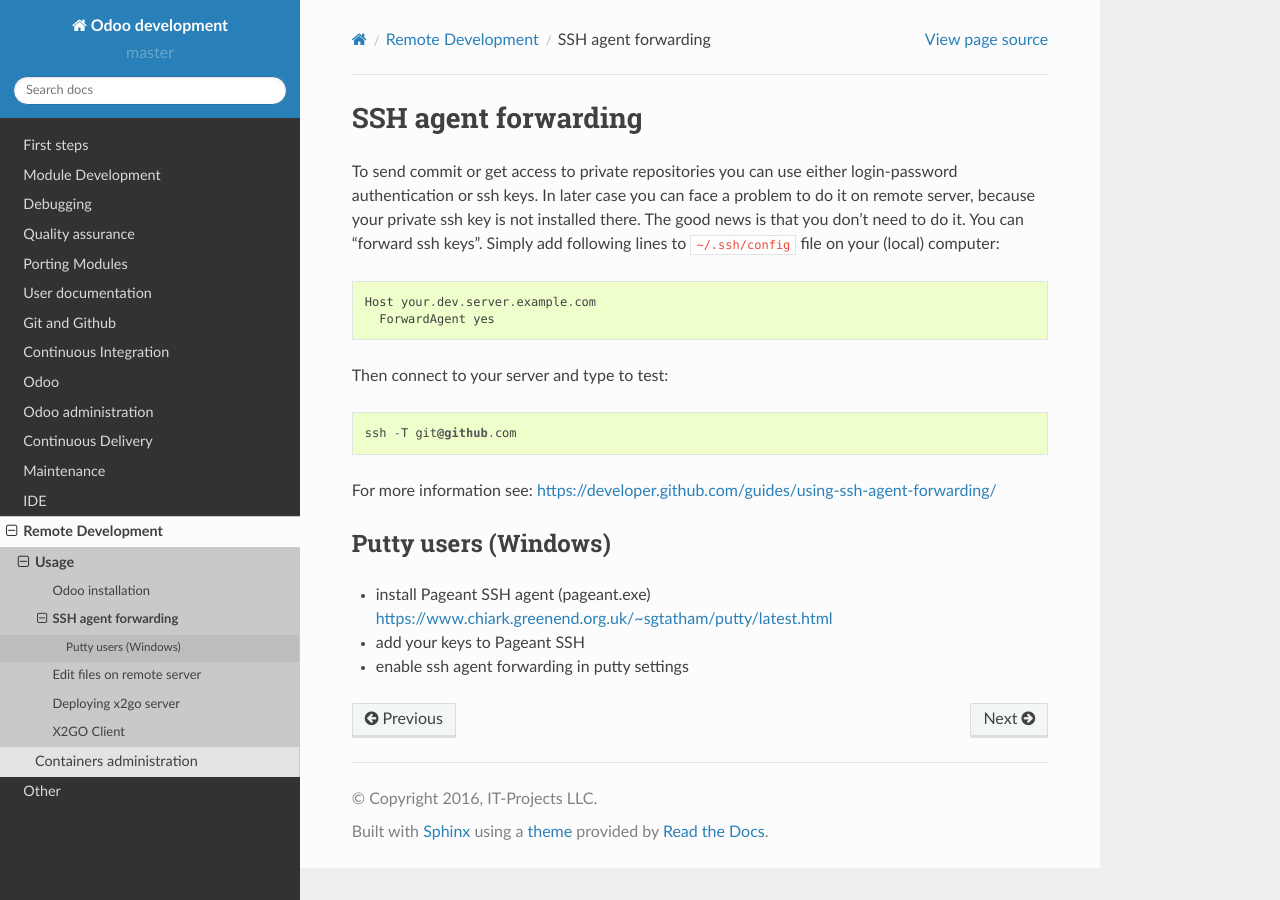
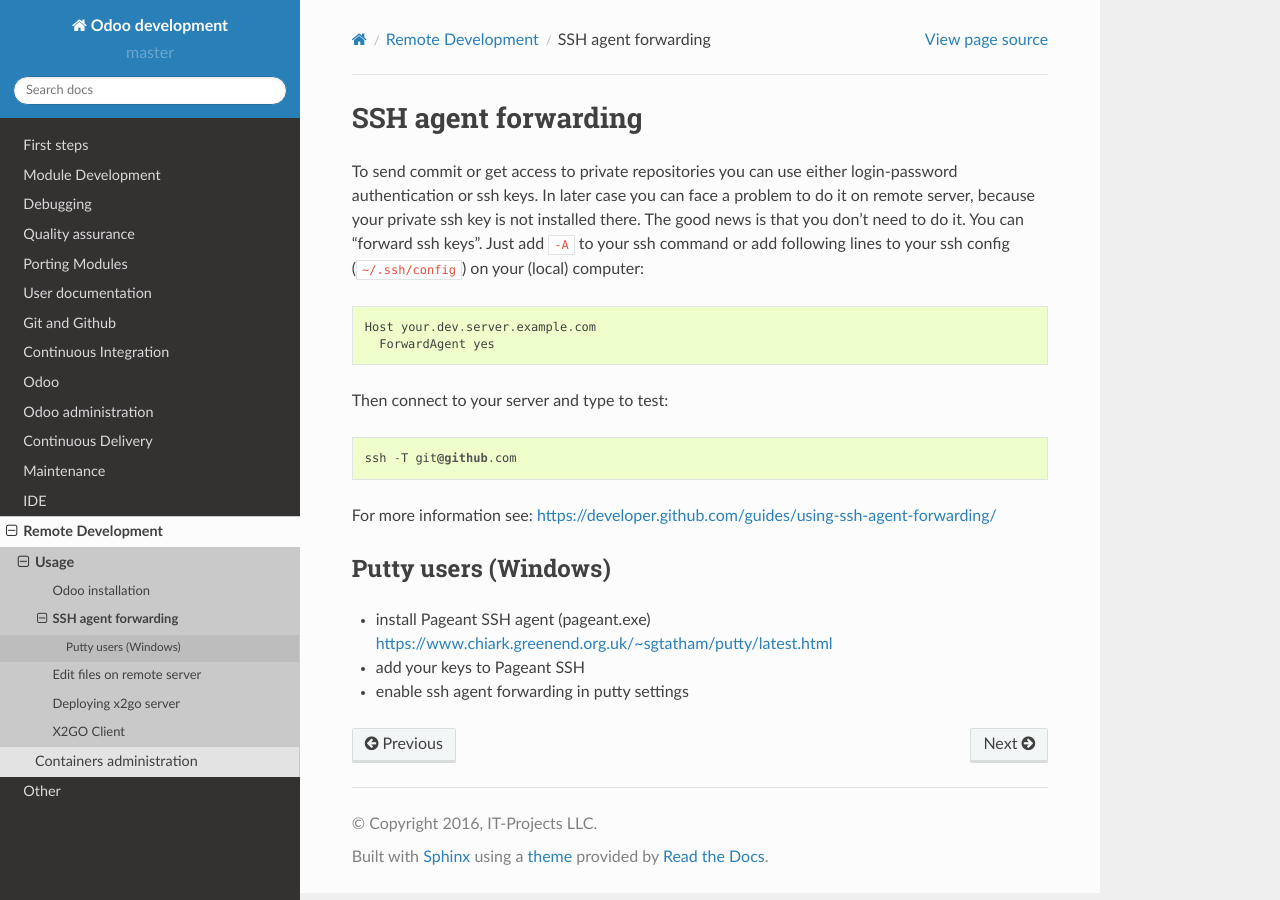
Before and after one commit to itpp-labs/odoo-development, a Sphinx documentation site: the page built from docs/remote-dev/ssh-forwarding.rst, in a window 1280 px wide. Built offline with Sphinx 7.4.7 and the Read the Docs theme 2.0.0, drawn with Linux system fonts in a browser that asks for light colours.

Commit message:
Update ssh-forwarding.rst

```diff
--- a/docs/remote-dev/ssh-forwarding.rst
+++ b/docs/remote-dev/ssh-forwarding.rst
@@ -3,7 +3,7 @@
 ======================
 
 
-To send commit or get access to private repositories you can use either login-password authentication or ssh keys. In later case you can face a problem to do it on remote server, because your private ssh key is not installed there. The good news is that you don't need to do it. You can "forward ssh keys". Simply add following lines to ``~/.ssh/config`` file on your (local) computer::
+To send commit or get access to private repositories you can use either login-password authentication or ssh keys. In later case you can face a problem to do it on remote server, because your private ssh key is not installed there. The good news is that you don't need to do it. You can "forward ssh keys". Just add ``-A`` to your ssh command or add following lines to your ssh config (``~/.ssh/config``) on your (local) computer::
 
   Host your.dev.server.example.com
     ForwardAgent yes
```
